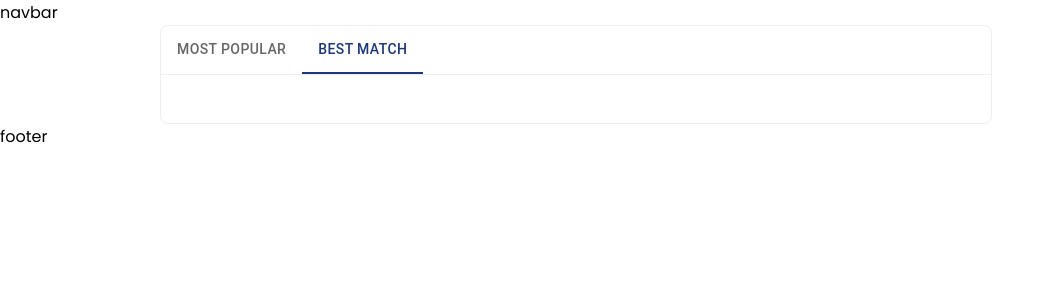
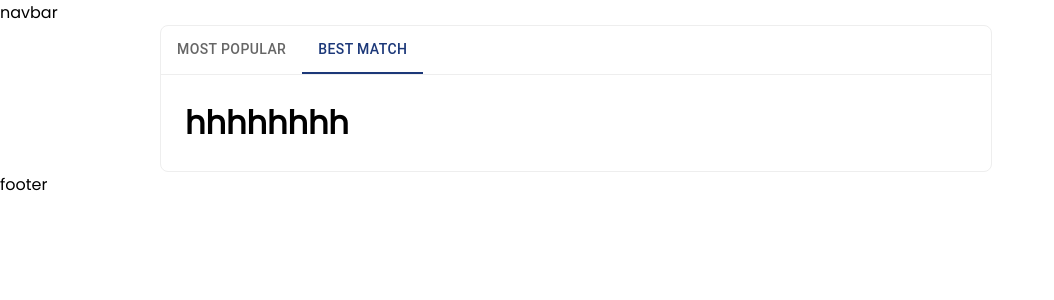
Before and after one commit to CA-G12/g-lanceer, a React (Create React App) app in the folder client/: page /jobs-search in a window 1280 px wide. Both pictures are taken after a click on the tab "BEST MATCH". Shown: the top 300 px of the page, without its empty margins (0-1054 px from the left). Built offline with nearby package versions, Linux system fonts and the light colour scheme.

Commit message:
feat: edit the props for tab component

```diff
--- a/client/src/components/tab/index.tsx
+++ b/client/src/components/tab/index.tsx
@@ -4,23 +4,18 @@ import Tab from '@mui/material/Tab';
 import TabContext from '@mui/lab/TabContext';
 import TabList from '@mui/lab/TabList';
 import TabPanel from '@mui/lab/TabPanel';
-import JobCard from '../jobCard';
 import './style.css';
 
-interface Job {
-  title: string,
-  description: string,
-  budget: number
+interface TabListInt {
+  label: string;
+  child: JSX.Element;
+}
+interface Props {
+  tablist: Array<TabListInt>
 }
 
-const job: Job = {
-  title: 'Graphic Design',
-  description: 'Lorem lorem lorem lorem lorem lorem lorem lorem',
-  budget: 20,
-};
-
-function Tabs() {
-  const [value, setValue] = React.useState('1');
+function Tabs({ tablist }: Props) {
+  const [value, setValue] = React.useState(tablist[0].label);
 
   const handleChange = (event: React.SyntheticEvent, newValue: string) => {
     setValue(newValue);
@@ -31,16 +26,16 @@ function Tabs() {
         <TabContext value={value}>
           <Box sx={{ borderBottom: 1, borderColor: '#eee' }}>
             <TabList onChange={handleChange}>
-              <Tab label="Most Popular" value="1" />
-              <Tab label="Best Match" value="2" />
+              {tablist.map(({ label }) => (
+                <Tab label={label} value={label} key={label} />
+              ))}
             </TabList>
           </Box>
-          <TabPanel value="1">
-            <div>
-              <JobCard job={job} />
-            </div>
-          </TabPanel>
-          <TabPanel value="2" />
+          {tablist.map(({ label, child }) => (
+            <TabPanel value={label} key={label}>
+              {child}
+            </TabPanel>
+          ))}
         </TabContext>
       </Box>
     </div>
--- a/client/src/pages/JobsSearch/index.tsx
+++ b/client/src/pages/JobsSearch/index.tsx
@@ -1,23 +1,32 @@
-import { Tabs } from '../../components';
+import { Tabs, JobCard } from '../../components';
 
-// interface Job {
-//   title: string,
-//   description: string,
-//   budget: number
-// }
+interface Job {
+  title: string,
+  description: string,
+  budget: number
+}
 
-// const job: Job = {
-//   title: 'Graphic Design',
-//   description: 'Lorem lorem lorem lorem lorem lorem lorem lorem',
-//   budget: 20,
-// };
+const job: Job = {
+  title: 'Graphic Design',
+  description: 'Lorem lorem lorem lorem lorem lorem lorem lorem',
+  budget: 20,
+};
+
+interface TabListInt {
+  label: string;
+  child: JSX.Element;
+}
+
+const tablist: Array<TabListInt> = [{
+  label: 'Most Popular',
+  child: <JobCard job={job} />,
+},
+{ label: 'Best Match', child: <h1>hhhhhhhh</h1> }];
 
 function JobsSearch() {
   return (
     <div>
-      {/* <JobCard job={job} /> */}
-      <Tabs />
-
+      <Tabs tablist={tablist} />
     </div>
   );
 }
```
